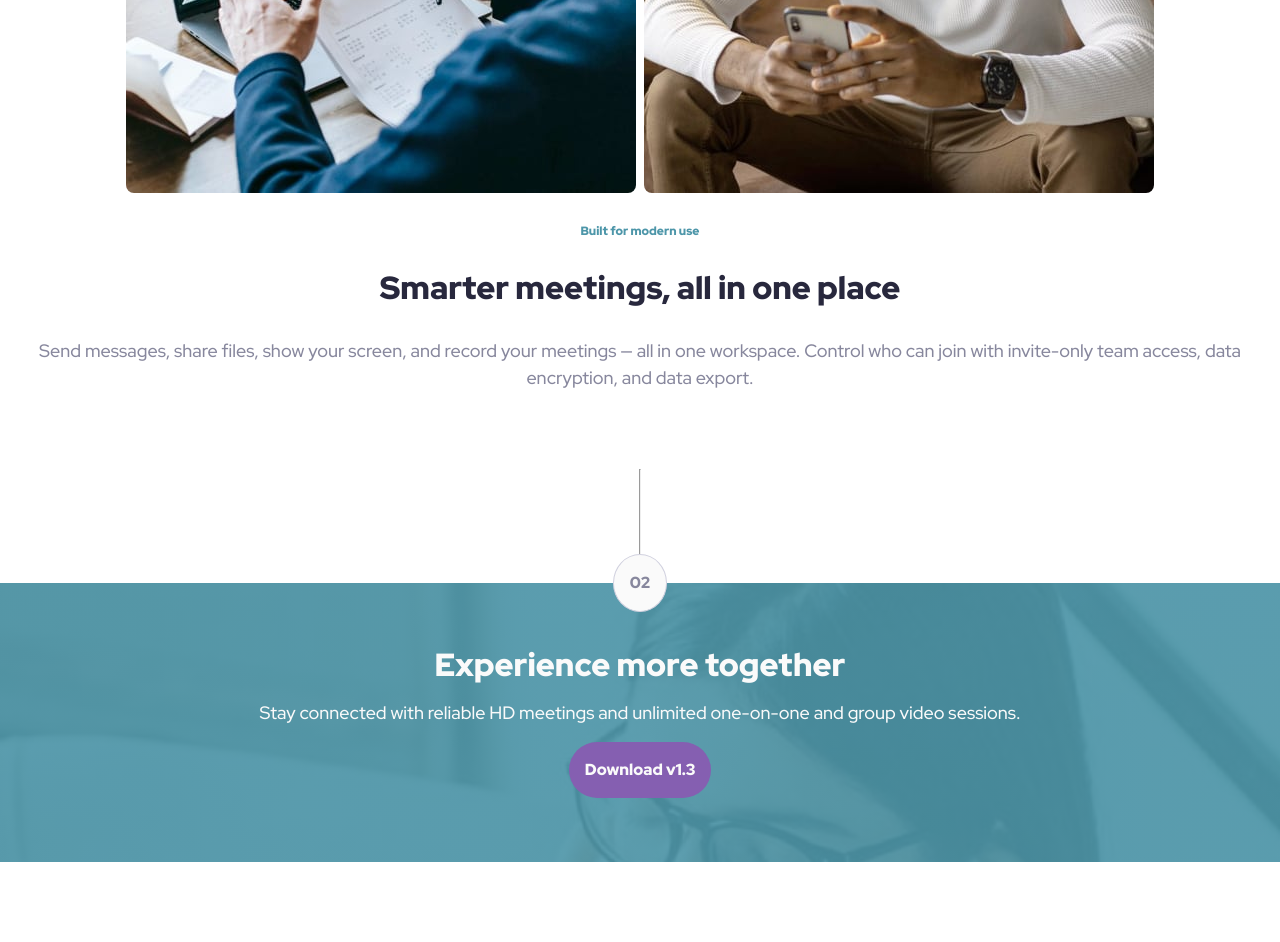
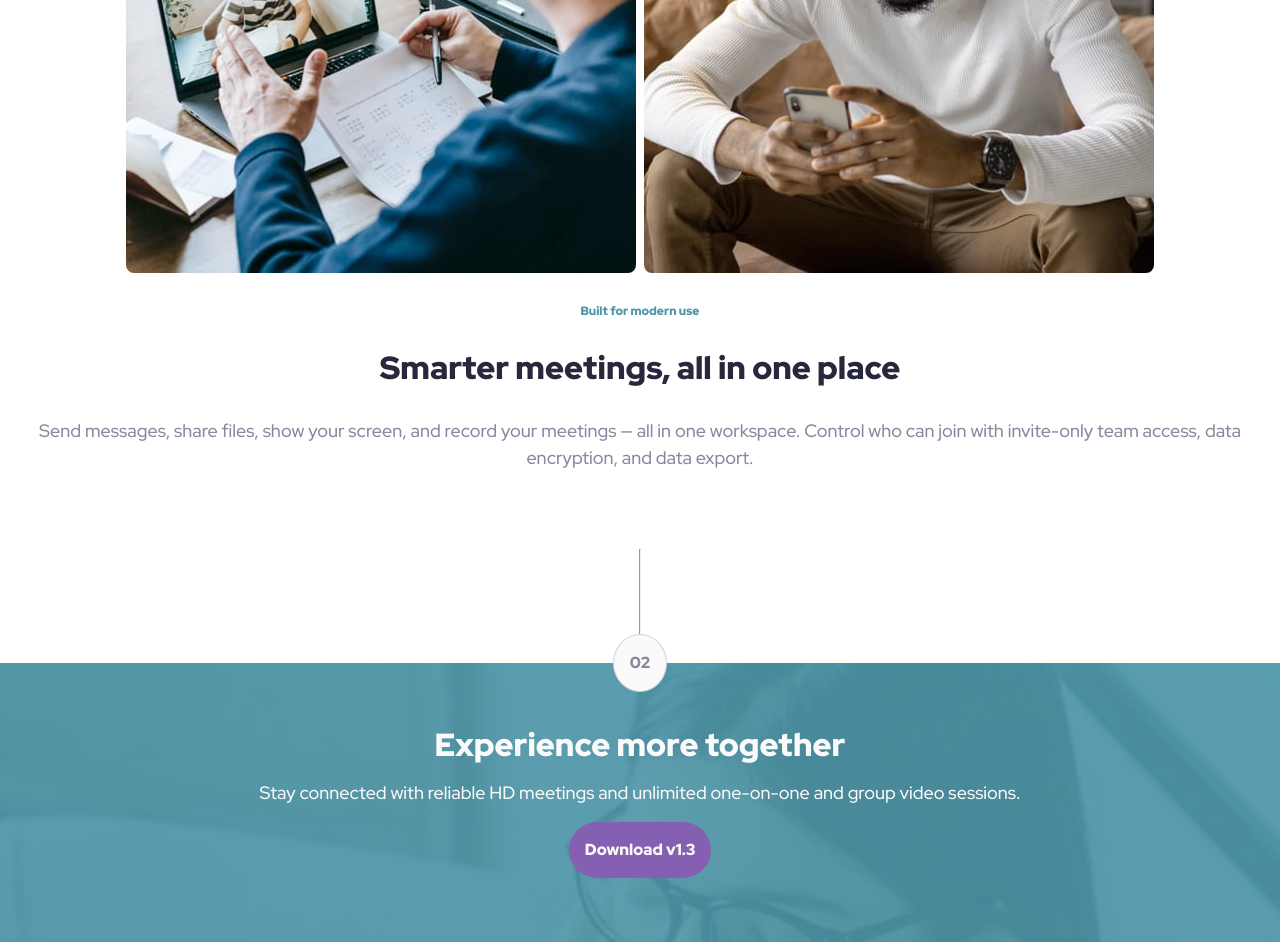
Before and after one commit to gabei/Meet-Landing-Page__FEM, a website: page index.html in a window 1280 px wide. Shown: the part 1673-2615 px from the top of the page. Before the commit the page ends 2535 px from the top, so only its background shows below. Drawn offline with Linux system fonts and the light colour scheme.

Commit message:
Style:Adjust padding on all sections

```diff
--- a/index.html
+++ b/index.html
@@ -31,12 +31,12 @@
       </div>
     </section>
 
+    <section class="modern-use">
       <div class="banner">
         <hr class="banner-line" />
         <span class="banner-number">01</span>
       </div>
 
-    <section class="modern-use">
       <div class="modern-use__gallery">
         <img src="./assets/desktop/image-woman-in-videocall.jpg" alt="" class="modern-use__gallery-image">
         <img src="./assets/desktop/image-women-videochatting.jpg" alt="" class="modern-use__gallery-image">
@@ -51,12 +51,11 @@
       workspace. Control who can join with invite-only team access, data encryption, and data export.</p>
     </section>
 
+    <section class="experience">
       <div class="banner">
         <hr class="banner-line" />
         <span class="banner-number">02</span>
       </div>
-
-    <section class="experience">
       <h2>Experience more together</h2>
       <p>Stay connected with reliable HD meetings and unlimited one-on-one and group video sessions.</p>
       <a class="experience__download"#">Download v1.3</a>
--- a/styles/index.scss
+++ b/styles/index.scss
@@ -11,12 +11,13 @@ body {
 header {
   display: flex;
   justify-content: center;
-  padding: 3rem;
+  padding-top: 3rem;
 }
 
 main {
   display: flex;
   flex-direction: column;
+  gap: 8rem;
 }
 
 h1 {
@@ -33,6 +34,7 @@ p {
 }
 
 .call-to-action {
+  padding: 4rem 0rem;
   display: flex;
   flex-direction: column;
   align-items: center;
@@ -64,6 +66,7 @@ p {
 }
 
 .modern-use {
+  position: relative;
   padding: 4rem 2rem;
   text-align: center;
   display: flex;
@@ -99,6 +102,7 @@ p {
 }
 
 .experience {
+  position: relative;
   padding: 4rem 2rem;
   display: flex;
   flex-direction: column;
@@ -123,14 +127,14 @@ p {
 }
 
 .banner {
-  position: relative;
+  position: absolute;
+  top: 0;
   display: flex;
   flex-direction: column;
   justify-content: center;
   align-items: center;
   text-align: center;
   width: 100%;
-  padding: 4rem 0rem;
 
   &-line {
     color: color.$slate-300;
```
Also changed, not shown: styles/style.css, 1 other file. Lines whose indentation alone changed are shown as unchanged.
